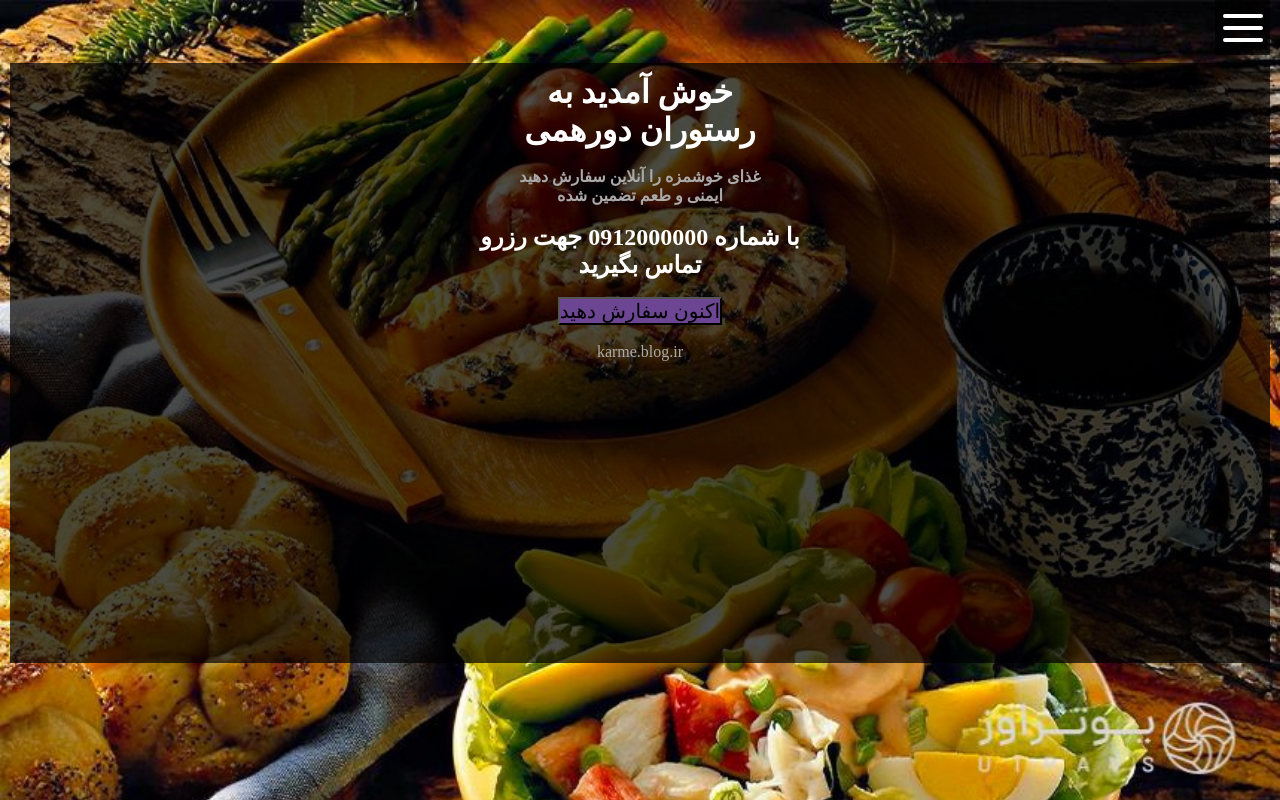
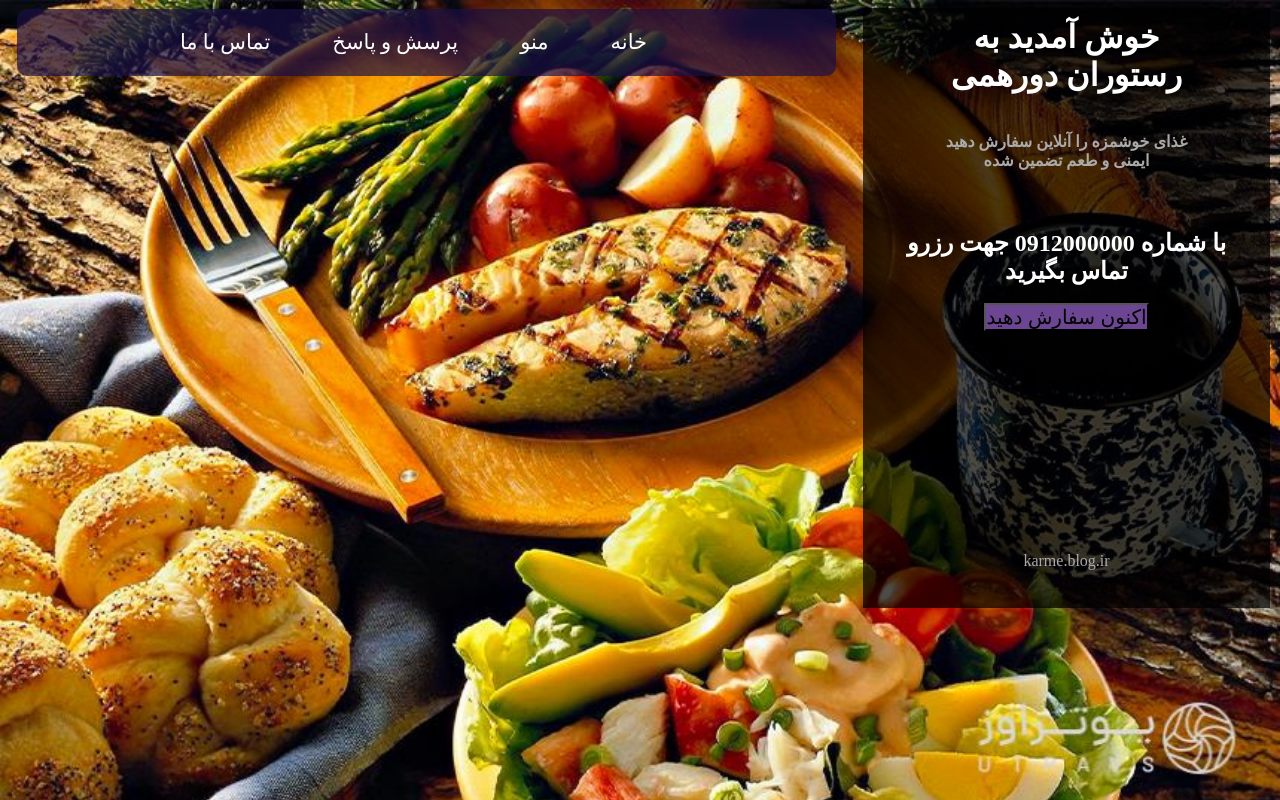
Before and after one commit to A7337li/Restaurant, a plain HTML site: page index.html in a window 1280 px wide. Drawn offline with Linux system fonts and the light colour scheme.

Commit message:
changed & added lines to make the website responsive

```diff
--- a/index.html
+++ b/index.html
@@ -9,15 +9,19 @@
 </head>
 
 <body>
+	<div class="row">
 		<div class="burger">
 			<div class="burger-inner"></div>
 		</div>
+		<div class="col-8">
 			<ul class="list">
-		<li> خانه </li>
+				<li id="li-home"> خانه </li>
 				<li>منو </li>
 				<li> پرسش و پاسخ </li>
 				<li> تماس با ما </li>
 			</ul>
+		</div>
+		<div class=" col-4">
 			<div class="welcome">
 				<h1> خوش آمدید به <br> رستوران دورهمی </h1><br>
 				<h4> غذای خوشمزه را آنلاین سفارش دهید<br> ایمنی و طعم تضمین شده </h4><br>
@@ -28,9 +32,12 @@
 					</form>
 				</div>
 				<br />
-		<p>karme.blog.ir</p>
+				<p id="address">karme.blog.ir</p>
+			</div>
+		</div>
 	</div>
 	<script src="main.js"></script>
+
 </body>
 
 </html>
--- a/main.js
+++ b/main.js
@@ -6,15 +6,15 @@ let bool = true;
 
 menuburger.addEventListener('click', () => {
 
-    if (screen.width <= 400 & bool == true) {
+    if (screen.width <= 475 & bool == true) {
         menuburger.classList.add('open');
         list.style.top = 0;
         bool = false;
-    } else if (screen.width <= 400 & bool == false){
+    } else if (screen.width <= 475 & bool == false) {
         menuburger.classList.remove('open');
         list.style.top = '-100%';
         bool = true;
-    }else if (bool == true) {
+    } else if (bool == true) {
         menuburger.classList.add('open');
         list.style.top = 0;
         bool = false;
--- a/styles.css
+++ b/styles.css
@@ -9,6 +9,16 @@ body {
 	background-size: cover;
 	background-attachment: fixed;
 	background-repeat: no-repeat;
+}
+
+.row::after {
+	content: "";
+	clear: left;
+	display: table;
+}
+
+[class*="col-"] {
+	float: left;
 }
 
 ul {
@@ -57,11 +67,12 @@ ul {
 
 .list {
 	display: flex;
+	flex-direction: column;
 	justify-content: center;
 	align-items: center;
-	padding-right: 60px;
+	padding-right: 20px;
 	position: absolute;
-	top: -20%;
+	top: -100%;
 	transition: all .5s ease;
 	left: 0;
 	right: 0;
@@ -71,8 +82,8 @@ ul {
 
 .list li {
 	font-size: 21px;
-	margin: 11px 11px;
-	padding: 4px 6px;
+	margin: 12px 11px;
+	padding: 10px 20px;
 	border-radius: 4px;
 }
 
@@ -114,6 +125,18 @@ h4 {
 	text-align: center;
 }
 
+h4{
+	margin-top: 5%;
+}
+
+h2 {
+	margin-top: 10%;
+}
+
+#address {
+	margin-top: 50%;
+}
+
 .button {
 	display: flex;
 	justify-content: center;
@@ -140,21 +163,95 @@ input[type=button] {
 	}
 }
 
-@media only screen and (max-width: 446px) {
+/* For mobile phones: */
+[class*="col-"] {
+	width: 100%;
+}
+
+@media only screen and (min-width: 476px) {
+
+	/*for tablates: */
+	.list {
+		display: flex;
+		flex-direction: row;
+		padding-right: 60px;
+		position: absolute;
+		top: -20%;
+	}
+
 	.list li {
-		margin: 11px 4px;
+		padding: 3px 6px;
 	}
 }
 
-@media only screen and (max-width: 400px) {
+@media only screen and (min-width: 781px) {
+
+	/* For desktop: */
+	.col-1 {
+		width: 8.33%;
+	}
+
+	.col-2 {
+		width: 16.66%;
+	}
+
+	.col-3 {
+		width: 25%;
+	}
+
+	.col-4 {
+		width: 33.33%;
+	}
+
+	.col-5 {
+		width: 41.66%;
+	}
+
+	.col-6 {
+		width: 50%;
+	}
+
+	.col-7 {
+		width: 58.33%;
+	}
+
+	.col-8 {
+		width: 66.66%;
+	}
+
+	.col-9 {
+		width: 75%;
+	}
+
+	.col-10 {
+		width: 83.33%;
+	}
+
+	.col-11 {
+		width: 91.66%;
+	}
+
+	.col-12 {
+		width: 100%;
+	}
+
+	.burger {
+		display: none;
+	}
+
 	.list {
-		display: flex;
-		flex-direction: column;
-		padding-right: 20px;
-		position: absolute;
-		top: -100%;
+		position: relative;
+		margin: 1% 2%;
+		border-radius: 10px;
+		background-color: rgb(26, 16, 68, 0.7);
 	}
+
 	.list li {
+		margin: 11px 11px;
 		padding: 10px 20px;
 	}
+
+	#li-home {
+		margin-right: -3%;
+	}
 }
```
Lines whose indentation alone changed are shown as unchanged.
